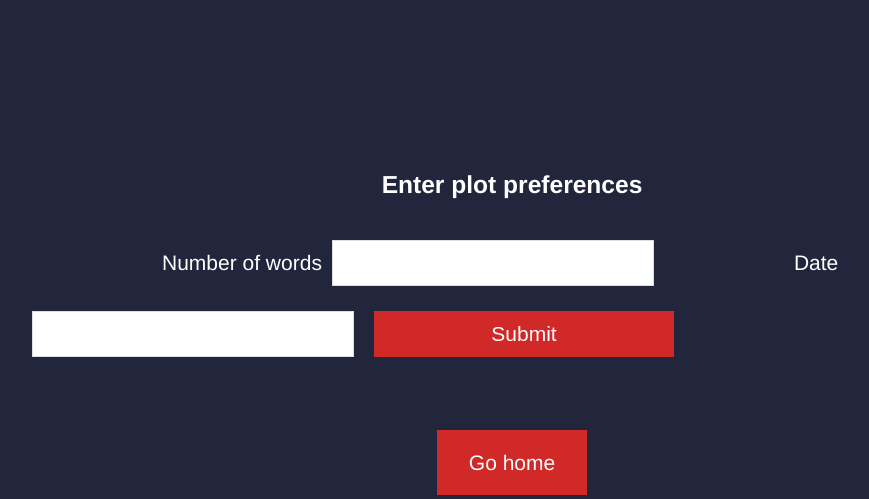
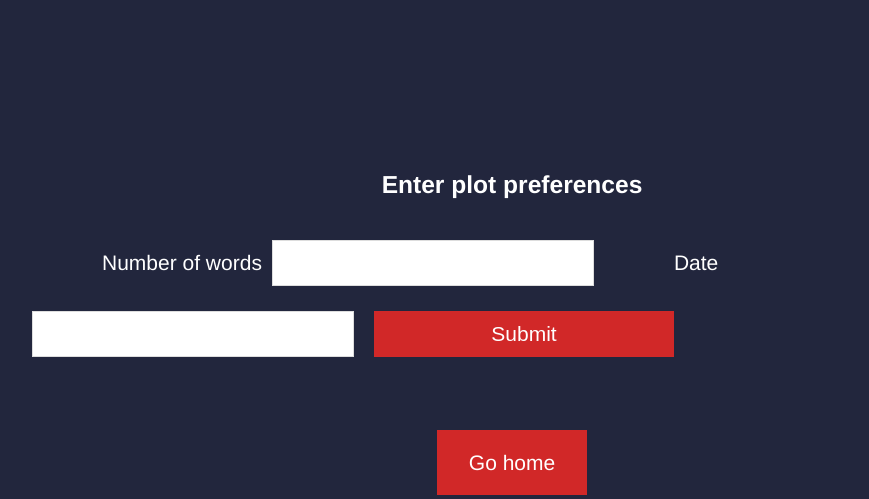
Before and after one commit to DanutNicolin/news-scraper-web, a Flask app: page /actions/plot-details/ in a window 1280 px wide. Shown: the part 438-937 px from the top of the page, without its empty margins (128-997 px from the left). Run offline with Flask 2, Linux system fonts and the light colour scheme.

Commit message:
style changes

```diff
--- a/news_scraper/static/css/styles.css
+++ b/news_scraper/static/css/styles.css
@@ -116,7 +116,7 @@ input[type='submit']{
 
 .input-form label {
   margin: 5px 10px 5px 0;
-  margin-left: 130px;
+  margin-left: 70px;
   text-align: center;
 }
 
```
